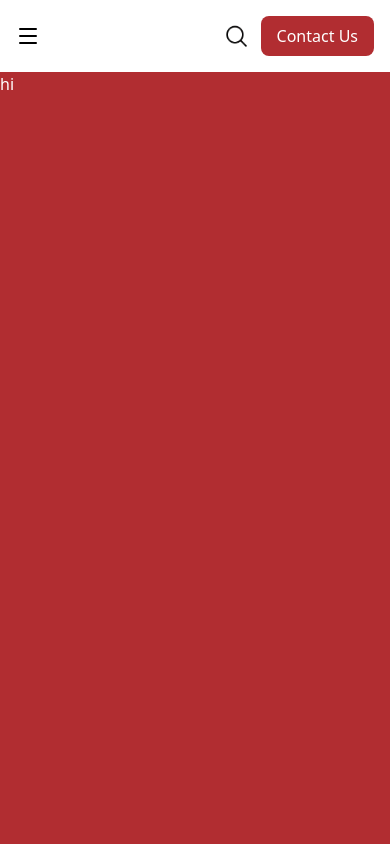
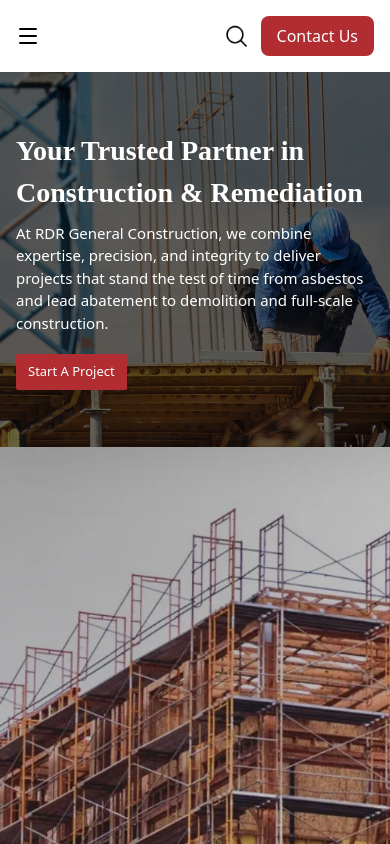
Before and after one commit to Davetechinnovation/RDR, a Next.js app: page / in a window 390 px wide. Shown: the top 844 px of the page. Built offline with nearby package versions, Linux system fonts and the light colour scheme.

Commit message:
feat(Navbar): implement mobile menu functionality
- Add state and toggle function for mobile menu visibility
- Replace Menu icon with a button that toggles mobile menu
- Create mobile menu overlay with navigation links
- Adjust z-index values for correct layering

```diff
--- a/src/app/Components/Navbar.tsx
+++ b/src/app/Components/Navbar.tsx
@@ -3,7 +3,7 @@
 import Link from "next/link";
 import { useState } from "react";
 import { usePathname } from "next/navigation";
-import { Menu } from "lucide-react";
+import { Menu, X } from "lucide-react";
 
 // A reusable component for the triangle to avoid repeating code.
 const ActiveIndicator = () => (
@@ -13,6 +13,14 @@
 function Navbar() {
   // 3. Get the current page's path (e.g., "/", "/about", "/services")
   const pathname = usePathname();
+
+  // State to control mobile menu visibility
+  const [isMobileMenuOpen, setIsMobileMenuOpen] = useState(false);
+
+  // Toggle mobile menu
+  const toggleMobileMenu = () => {
+    setIsMobileMenuOpen(!isMobileMenuOpen);
+  };
 
   // Normalize the pathname
   const normalizedPath = (() => {
@@ -36,11 +44,13 @@
   ];
 
   return (
-    <div className="w-full relative z-100 ">
+    <div className="w-full relative z-40 ">
       {/*Navbar on smaller screen */}
 
-      <div className="flex justify-between items-center gap-3 p-4 md:hidden relative ">
-        <Menu />
+      <div className="flex justify-between items-center gap-3 p-4 md:hidden relative bg-white">
+        <button onClick={toggleMobileMenu} className="cursor-pointer">
+          {isMobileMenuOpen ? <X size={24} /> : <Menu size={24} />}
+        </button>
         <div className="flex items-center gap-3">
           <div>
             <img
@@ -54,9 +64,31 @@
           </button>
         </div>
 
-        <div className="bg-[#B12D31] w-full fixed z-200 h-[100dvh] top-18 left-0 text-white ">
-          <p>hi</p>
-        </div>
+        {/* Mobile Menu Overlay */}
+        {isMobileMenuOpen && (
+          <div className="bg-[#B12D31] w-full fixed z-50 h-screen top-0 left-0 text-white">
+            <div className="flex justify-between items-center p-4">
+              <h2 className="text-xl font-bold">Menu</h2>
+              <button onClick={toggleMobileMenu} className="cursor-pointer">
+                <X size={24} />
+              </button>
+            </div>
+            <div className="flex flex-col p-4 space-y-4">
+              <Link href="/" onClick={toggleMobileMenu} className="text-lg hover:text-gray-300">
+                Home
+              </Link>
+              <Link href="/about" onClick={toggleMobileMenu} className="text-lg hover:text-gray-300">
+                About
+              </Link>
+              <Link href="/services" onClick={toggleMobileMenu} className="text-lg hover:text-gray-300">
+                Services
+              </Link>
+              <Link href="/contact" onClick={toggleMobileMenu} className="text-lg hover:text-gray-300">
+                Contact
+              </Link>
+            </div>
+          </div>
+        )}
       </div>
 
       <div className=" justify-between items-center lg:p-8 md:py-8 md:px-4  hidden md:flex ">
```
